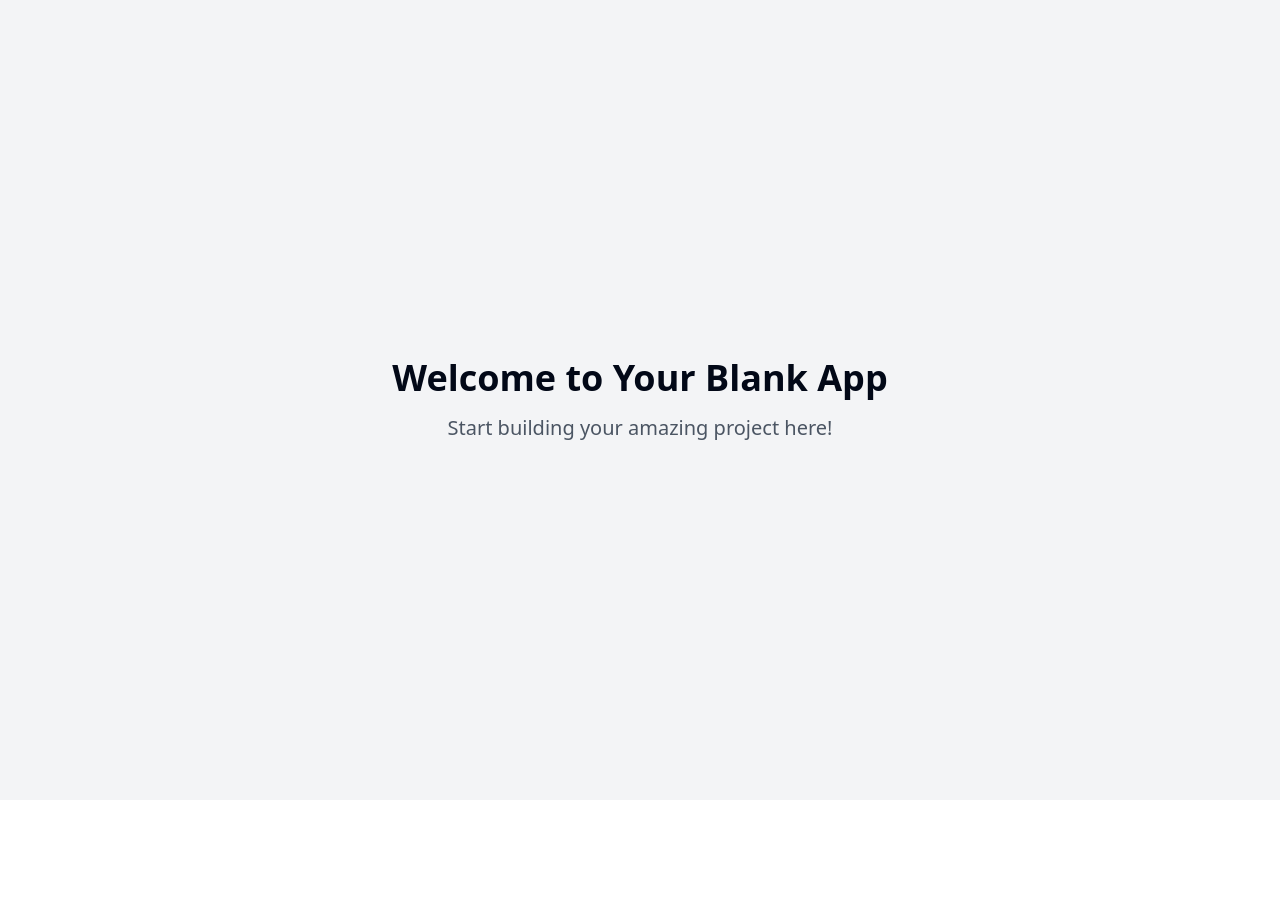
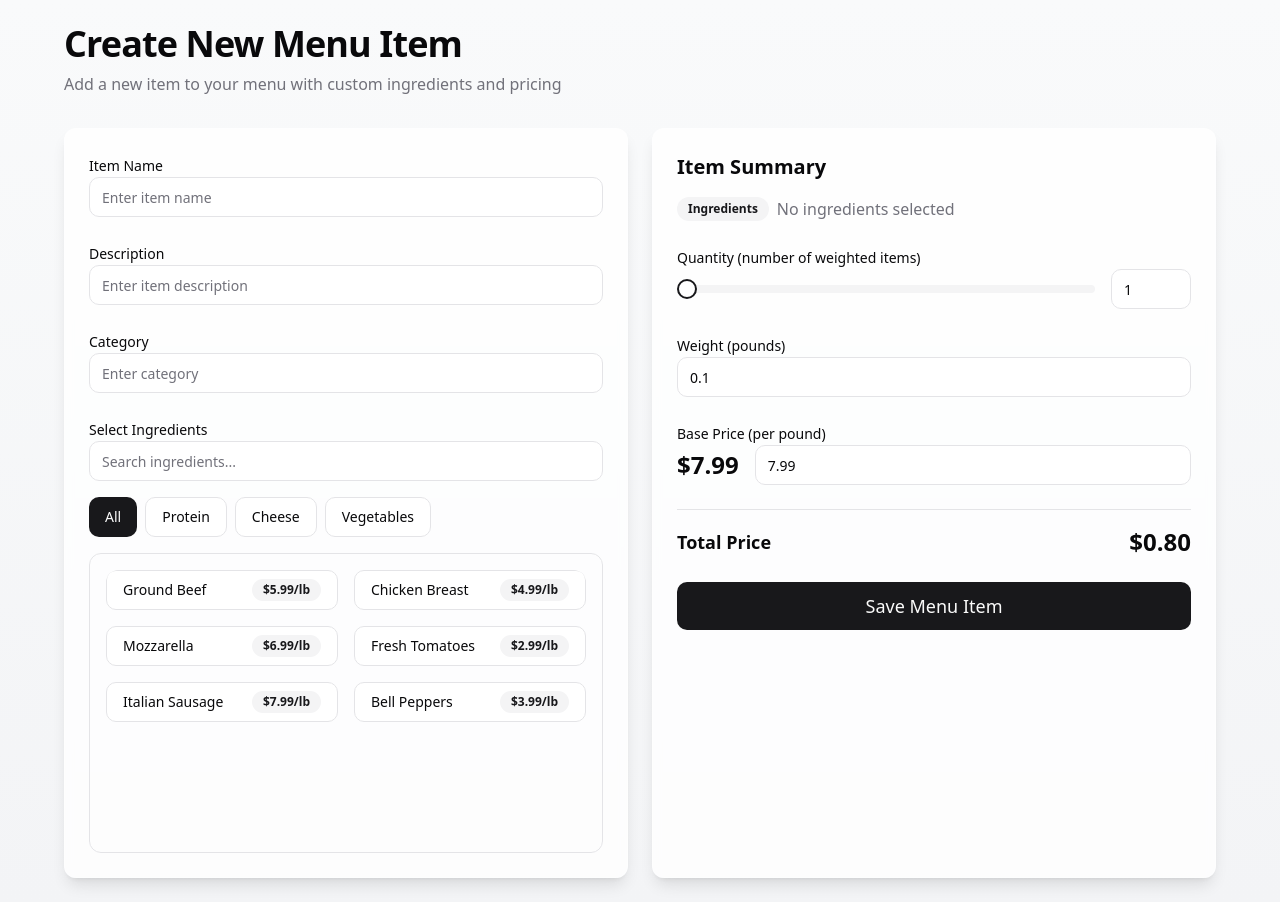
Before and after one commit to bingo7-pixel/price-toggle-estimator, a React (Vite) app: page / in a window 1280 px wide. Before the commit the page ends 800 px from the top, so only its background shows below. Built offline with nearby package versions, Linux system fonts and the light colour scheme.

Commit message:
Add button content and price adjustment
Implement functionality to allow buttons to have inner content and provide an option to change the total price after estimation.
[skip gpt_engineer]

```diff
--- a/src/index.css
+++ b/src/index.css
@@ -5,88 +5,25 @@
 @layer base {
   :root {
     --background: 0 0% 100%;
-    --foreground: 222.2 84% 4.9%;
-
+    --foreground: 240 10% 3.9%;
     --card: 0 0% 100%;
-    --card-foreground: 222.2 84% 4.9%;
-
+    --card-foreground: 240 10% 3.9%;
     --popover: 0 0% 100%;
-    --popover-foreground: 222.2 84% 4.9%;
-
-    --primary: 222.2 47.4% 11.2%;
-    --primary-foreground: 210 40% 98%;
-
-    --secondary: 210 40% 96.1%;
-    --secondary-foreground: 222.2 47.4% 11.2%;
-
-    --muted: 210 40% 96.1%;
-    --muted-foreground: 215.4 16.3% 46.9%;
-
-    --accent: 210 40% 96.1%;
-    --accent-foreground: 222.2 47.4% 11.2%;
-
+    --popover-foreground: 240 10% 3.9%;
+    --primary: 240 5.9% 10%;
+    --primary-foreground: 0 0% 98%;
+    --secondary: 240 4.8% 95.9%;
+    --secondary-foreground: 240 5.9% 10%;
+    --muted: 240 4.8% 95.9%;
+    --muted-foreground: 240 3.8% 46.1%;
+    --accent: 240 4.8% 95.9%;
+    --accent-foreground: 240 5.9% 10%;
     --destructive: 0 84.2% 60.2%;
-    --destructive-foreground: 210 40% 98%;
-
-    --border: 214.3 31.8% 91.4%;
-    --input: 214.3 31.8% 91.4%;
-    --ring: 222.2 84% 4.9%;
-
-    --radius: 0.5rem;
-
-    --sidebar-background: 0 0% 98%;
-
-    --sidebar-foreground: 240 5.3% 26.1%;
-
-    --sidebar-primary: 240 5.9% 10%;
-
-    --sidebar-primary-foreground: 0 0% 98%;
-
-    --sidebar-accent: 240 4.8% 95.9%;
-
-    --sidebar-accent-foreground: 240 5.9% 10%;
-
-    --sidebar-border: 220 13% 91%;
-
-    --sidebar-ring: 217.2 91.2% 59.8%;
-  }
-
-  .dark {
-    --background: 222.2 84% 4.9%;
-    --foreground: 210 40% 98%;
-
-    --card: 222.2 84% 4.9%;
-    --card-foreground: 210 40% 98%;
-
-    --popover: 222.2 84% 4.9%;
-    --popover-foreground: 210 40% 98%;
-
-    --primary: 210 40% 98%;
-    --primary-foreground: 222.2 47.4% 11.2%;
-
-    --secondary: 217.2 32.6% 17.5%;
-    --secondary-foreground: 210 40% 98%;
-
-    --muted: 217.2 32.6% 17.5%;
-    --muted-foreground: 215 20.2% 65.1%;
-
-    --accent: 217.2 32.6% 17.5%;
-    --accent-foreground: 210 40% 98%;
-
-    --destructive: 0 62.8% 30.6%;
-    --destructive-foreground: 210 40% 98%;
-
-    --border: 217.2 32.6% 17.5%;
-    --input: 217.2 32.6% 17.5%;
-    --ring: 212.7 26.8% 83.9%;
-    --sidebar-background: 240 5.9% 10%;
-    --sidebar-foreground: 240 4.8% 95.9%;
-    --sidebar-primary: 224.3 76.3% 48%;
-    --sidebar-primary-foreground: 0 0% 100%;
-    --sidebar-accent: 240 3.7% 15.9%;
-    --sidebar-accent-foreground: 240 4.8% 95.9%;
-    --sidebar-border: 240 3.7% 15.9%;
-    --sidebar-ring: 217.2 91.2% 59.8%;
+    --destructive-foreground: 0 0% 98%;
+    --border: 240 5.9% 90%;
+    --input: 240 5.9% 90%;
+    --ring: 240 5.9% 10%;
+    --radius: 0.75rem;
   }
 }
 
@@ -94,8 +31,32 @@
   * {
     @apply border-border;
   }
-
   body {
     @apply bg-background text-foreground;
   }
 }
+
+.glass-card {
+  @apply bg-white/80 backdrop-blur-sm border border-white/20 shadow-lg;
+}
+
+.hover-scale {
+  @apply transition-transform duration-200 hover:scale-[1.02];
+}
+
+.input-focus {
+  @apply focus:ring-2 focus:ring-primary/20 focus:outline-none;
+}
+
+.button-inner {
+  @apply relative overflow-hidden transition-all duration-300;
+}
+
+.button-inner::after {
+  content: '';
+  @apply absolute inset-0 bg-black/5 opacity-0 transition-opacity duration-300;
+}
+
+.button-inner:hover::after {
+  @apply opacity-100;
+}
--- a/src/pages/Index.tsx
+++ b/src/pages/Index.tsx
@@ -1,11 +1,215 @@
-// Update this page (the content is just a fallback if you fail to update the page)
+import React, { useState } from 'react';
+import { Card } from '@/components/ui/card';
+import { Input } from '@/components/ui/input';
+import { Button } from '@/components/ui/button';
+import { Label } from '@/components/ui/label';
+import { Slider } from '@/components/ui/slider';
+import { Badge } from '@/components/ui/badge';
+import { ScrollArea } from '@/components/ui/scroll-area';
+
+interface Ingredient {
+  name: string;
+  price: number;
+  category: string;
+}
+
+const ingredients: Ingredient[] = [
+  { name: 'Ground Beef', price: 5.99, category: 'Protein' },
+  { name: 'Chicken Breast', price: 4.99, category: 'Protein' },
+  { name: 'Mozzarella', price: 6.99, category: 'Cheese' },
+  { name: 'Fresh Tomatoes', price: 2.99, category: 'Vegetables' },
+  { name: 'Italian Sausage', price: 7.99, category: 'Protein' },
+  { name: 'Bell Peppers', price: 3.99, category: 'Vegetables' },
+];
 
 const Index = () => {
+  const [itemName, setItemName] = useState('');
+  const [description, setDescription] = useState('');
+  const [category, setCategory] = useState('');
+  const [selectedIngredients, setSelectedIngredients] = useState<Ingredient[]>([]);
+  const [quantity, setQuantity] = useState(1);
+  const [weight, setWeight] = useState(0.1);
+  const [basePrice, setBasePrice] = useState(7.99);
+  const [adjustedPrice, setAdjustedPrice] = useState(basePrice);
+  const [filter, setFilter] = useState('All');
+  const [searchTerm, setSearchTerm] = useState('');
+
+  const calculateTotalPrice = () => {
+    return (adjustedPrice * weight * quantity).toFixed(2);
+  };
+
+  const handleIngredientSelect = (ingredient: Ingredient) => {
+    if (selectedIngredients.includes(ingredient)) {
+      setSelectedIngredients(selectedIngredients.filter(i => i !== ingredient));
+    } else {
+      setSelectedIngredients([...selectedIngredients, ingredient]);
+    }
+  };
+
+  const filteredIngredients = ingredients.filter(ingredient => {
+    const matchesFilter = filter === 'All' || ingredient.category === filter;
+    const matchesSearch = ingredient.name.toLowerCase().includes(searchTerm.toLowerCase());
+    return matchesFilter && matchesSearch;
+  });
+
   return (
-    <div className="min-h-screen flex items-center justify-center bg-gray-100">
-      <div className="text-center">
-        <h1 className="text-4xl font-bold mb-4">Welcome to Your Blank App</h1>
-        <p className="text-xl text-gray-600">Start building your amazing project here!</p>
+    <div className="min-h-screen p-6 bg-gradient-to-b from-gray-50 to-gray-100">
+      <div className="max-w-6xl mx-auto">
+        <div className="mb-8">
+          <h1 className="text-4xl font-bold tracking-tight">Create New Menu Item</h1>
+          <p className="text-muted-foreground mt-2">Add a new item to your menu with custom ingredients and pricing</p>
+        </div>
+
+        <div className="grid gap-6 lg:grid-cols-2">
+          <Card className="p-6 glass-card hover-scale">
+            <div className="space-y-6">
+              <div>
+                <Label htmlFor="itemName">Item Name</Label>
+                <Input
+                  id="itemName"
+                  value={itemName}
+                  onChange={(e) => setItemName(e.target.value)}
+                  className="input-focus"
+                  placeholder="Enter item name"
+                />
+              </div>
+
+              <div>
+                <Label htmlFor="description">Description</Label>
+                <Input
+                  id="description"
+                  value={description}
+                  onChange={(e) => setDescription(e.target.value)}
+                  className="input-focus"
+                  placeholder="Enter item description"
+                />
+              </div>
+
+              <div>
+                <Label htmlFor="category">Category</Label>
+                <Input
+                  id="category"
+                  value={category}
+                  onChange={(e) => setCategory(e.target.value)}
+                  className="input-focus"
+                  placeholder="Enter category"
+                />
+              </div>
+
+              <div>
+                <Label>Select Ingredients</Label>
+                <Input
+                  value={searchTerm}
+                  onChange={(e) => setSearchTerm(e.target.value)}
+                  className="mb-4 input-focus"
+                  placeholder="Search ingredients..."
+                />
+
+                <div className="flex gap-2 mb-4">
+                  {['All', 'Protein', 'Cheese', 'Vegetables'].map((cat) => (
+                    <Button
+                      key={cat}
+                      variant={filter === cat ? "default" : "outline"}
+                      onClick={() => setFilter(cat)}
+                      className="button-inner"
+                    >
+                      {cat}
+                    </Button>
+                  ))}
+                </div>
+
+                <ScrollArea className="h-[300px] border rounded-lg p-4">
+                  <div className="grid grid-cols-2 gap-4">
+                    {filteredIngredients.map((ingredient) => (
+                      <Button
+                        key={ingredient.name}
+                        variant={selectedIngredients.includes(ingredient) ? "default" : "outline"}
+                        onClick={() => handleIngredientSelect(ingredient)}
+                        className="w-full justify-between button-inner"
+                      >
+                        <span>{ingredient.name}</span>
+                        <Badge variant="secondary">${ingredient.price}/lb</Badge>
+                      </Button>
+                    ))}
+                  </div>
+                </ScrollArea>
+              </div>
+            </div>
+          </Card>
+
+          <Card className="p-6 glass-card hover-scale">
+            <div className="space-y-6">
+              <div>
+                <h2 className="text-xl font-semibold mb-4">Item Summary</h2>
+                <div className="flex gap-2 mb-4">
+                  <Badge variant="secondary">Ingredients</Badge>
+                  {selectedIngredients.length === 0 && (
+                    <span className="text-muted-foreground">No ingredients selected</span>
+                  )}
+                  {selectedIngredients.map((ing) => (
+                    <Badge key={ing.name} variant="outline">{ing.name}</Badge>
+                  ))}
+                </div>
+              </div>
+
+              <div>
+                <Label>Quantity (number of weighted items)</Label>
+                <div className="flex items-center gap-4">
+                  <Slider
+                    value={[quantity]}
+                    onValueChange={(value) => setQuantity(value[0])}
+                    max={10}
+                    min={1}
+                    step={1}
+                    className="flex-1"
+                  />
+                  <Input
+                    type="number"
+                    value={quantity}
+                    onChange={(e) => setQuantity(Number(e.target.value))}
+                    className="w-20"
+                  />
+                </div>
+              </div>
+
+              <div>
+                <Label>Weight (pounds)</Label>
+                <Input
+                  type="number"
+                  value={weight}
+                  onChange={(e) => setWeight(Number(e.target.value))}
+                  step="0.1"
+                  className="input-focus"
+                />
+              </div>
+
+              <div>
+                <Label>Base Price (per pound)</Label>
+                <div className="flex items-center gap-4">
+                  <span className="text-2xl font-semibold">${basePrice}</span>
+                  <Input
+                    type="number"
+                    value={adjustedPrice}
+                    onChange={(e) => setAdjustedPrice(Number(e.target.value))}
+                    className="input-focus"
+                    placeholder="Adjust price"
+                  />
+                </div>
+              </div>
+
+              <div className="pt-4 border-t">
+                <div className="flex justify-between items-center mb-6">
+                  <span className="text-lg font-semibold">Total Price</span>
+                  <span className="text-2xl font-bold">${calculateTotalPrice()}</span>
+                </div>
+
+                <Button className="w-full h-12 text-lg button-inner" onClick={() => console.log('Saving menu item...')}>
+                  Save Menu Item
+                </Button>
+              </div>
+            </div>
+          </Card>
+        </div>
       </div>
     </div>
   );
```
